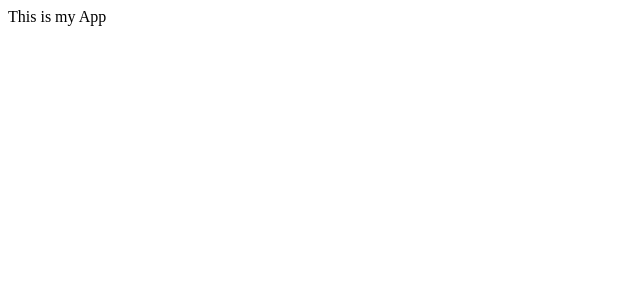
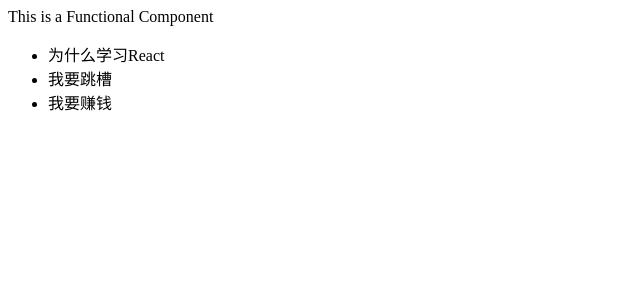
Before and after one commit to carpedil/june3rd, a React (Create React App) app: page / in a window 1280 px wide. Shown: the top 300 px of the page, without its empty margins (0-640 px from the left). Built offline with nearby package versions, Linux system fonts and the light colour scheme.

Commit message:
函数式组件

```diff
--- /dev/null
+++ b/src/01-base/02_FunctionalComponent.js
@@ -0,0 +1,16 @@
+/* 安装ES7插件后, 输入rfc即可快速创建函数式组件代码片段 */
+
+import React from 'react'
+
+export default function App() {
+  return (
+    <div>
+            <div>This is a Functional Component</div>
+            <ul>
+                <li>为什么学习React</li>
+                <li>我要跳槽</li>
+                <li>我要赚钱</li>
+            </ul>
+    </div>
+    )
+}
--- a/src/index.js
+++ b/src/index.js
@@ -1,6 +1,7 @@
 import React from 'react';
 import ReactDOM from 'react-dom'
 /* import App from './App' */
-import App from './01-base/01_ClassComponent'
+/* import App from './01-base/01_ClassComponent' */
+import App from './01-base/02_FunctionalComponent'
 
 ReactDOM.render(<App></App>,document.getElementById('root'))
```
